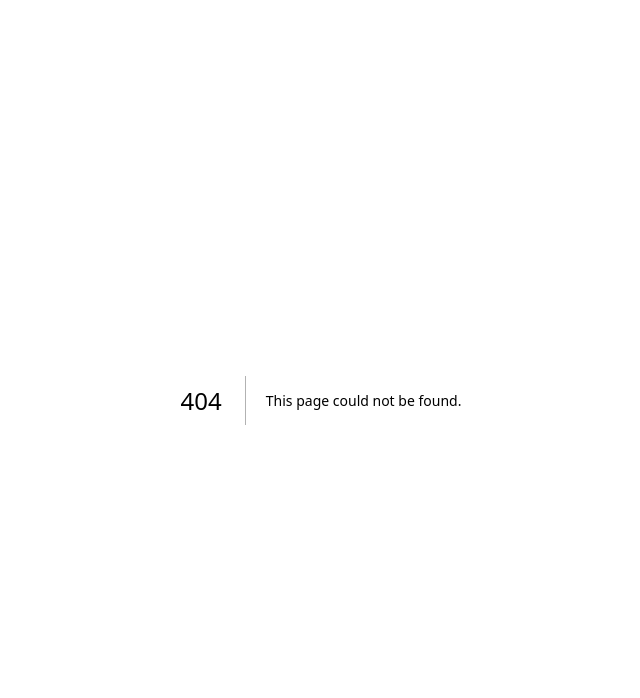
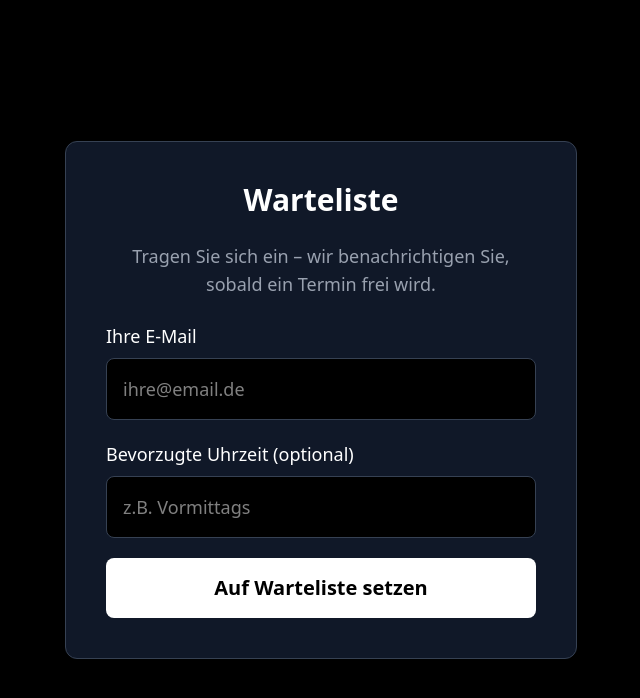
Before and after one commit to housniadmy-rgb/autooffice-pro-neu, a Next.js app: page /warteliste in a window 1280 px wide. Before the commit this address had no page. Shown: the top 698 px of the page, without its empty margins (319-959 px from the left). Built offline with nearby package versions, Linux system fonts and the light colour scheme.

Commit message:
Storno & Warteliste eingebaut

```diff
--- a/app/admin/page.tsx
+++ b/app/admin/page.tsx
@@ -9,7 +9,18 @@ const SUPABASE_KEY = "sb_publishable_hlfO39j5ABT-17h_sV1jDQ_6keQz0ij"
 export default function Admin() {
   const [users, setUsers] = useState<any[]>([])
   const [loading, setLoading] = useState(true)
-  const [stats, setStats] = useState({ total: 0, newToday: 0, active: 0 })
+  const [tab, setTab] = useState<"users" | "stornos" | "warteliste">("users")
+
+  const stornos = [
+    { email: "patient@test.de", datum: "01.06.2026", uhrzeit: "10:00", grund: "Termin passt nicht", status: "Storniert" },
+    { email: "andere@test.de", datum: "02.06.2026", uhrzeit: "14:00", grund: "", status: "Storniert" },
+  ]
+
+  const warteliste = [
+    { email: "warte@test.de", position: 1, wunsch: "Vormittags" },
+    { email: "dringend@test.de", position: 2, wunsch: "Nachmittags" },
+    { email: "neu@test.de", position: 3, wunsch: "" },
+  ]
 
   useEffect(() => {
     fetchUsers()
@@ -21,15 +32,7 @@ export default function Admin() {
         headers: { "apikey": SUPABASE_KEY, "Authorization": `Bearer ${SUPABASE_KEY}` },
       })
       const data = await res.json()
-      if (data.users) {
-        setUsers(data.users)
-        const today = new Date().toISOString().split("T")[0]
-        setStats({
-          total: data.users.length,
-          newToday: data.users.filter((u: any) => u.created_at?.startsWith(today)).length,
-          active: data.users.filter((u: any) => u.last_sign_in_at).length,
-        })
-      }
+      if (data.users) setUsers(data.users)
     } catch (err) {
       console.error(err)
     }
@@ -42,22 +45,81 @@ export default function Admin() {
     <main className="min-h-screen p-8">
       <div className="max-w-6xl mx-auto">
         <h1 className="text-4xl font-bold mb-8">Admin-Panel</h1>
-        <div className="grid md:grid-cols-3 gap-6 mb-10">
-          <div className="bg-gray-900 border border-gray-700 p-6 rounded-xl text-center">
-            <p className="text-3xl font-bold">{stats.total}</p>
-            <p className="text-gray-400 text-lg">Nutzer</p>
+
+        {/* Tabs */}
+        <div className="flex gap-4 mb-8">
+          <button onClick={() => setTab("users")} className={`px-6 py-3 rounded-lg text-lg font-semibold transition ${tab === "users" ? "bg-white text-black" : "bg-gray-800 text-white hover:bg-gray-700"}`}>Nutzer</button>
+          <button onClick={() => setTab("stornos")} className={`px-6 py-3 rounded-lg text-lg font-semibold transition ${tab === "stornos" ? "bg-white text-black" : "bg-gray-800 text-white hover:bg-gray-700"}`}>Stornierungen</button>
+          <button onClick={() => setTab("warteliste")} className={`px-6 py-3 rounded-lg text-lg font-semibold transition ${tab === "warteliste" ? "bg-white text-black" : "bg-gray-800 text-white hover:bg-gray-700"}`}>Warteliste</button>
+        </div>
+
+        {/* Users Tab */}
+        {tab === "users" && (
+          <div className="bg-gray-900 border border-gray-700 rounded-xl overflow-hidden">
+            <div className="p-6 border-b border-gray-700"><h2 className="text-2xl font-semibold">Alle Nutzer ({users.length})</h2></div>
+            <table className="w-full text-left text-lg">
+              <thead className="bg-gray-800"><tr><th className="p-4">Name</th><th className="p-4">E-Mail</th><th className="p-4">Registriert</th></tr></thead>
+              <tbody>
+                {users.map((user: any, i: number) => (
+                  <tr key={i} className="border-t border-gray-700">
+                    <td className="p-4">{user.user_metadata?.name || "-"}</td>
+                    <td className="p-4 text-gray-400">{user.email || "-"}</td>
+                    <td className="p-4 text-gray-400">{user.created_at ? new Date(user.created_at).toLocaleDateString("de-DE") : "-"}</td>
+                  </tr>
+                ))}
+              </tbody>
+            </table>
           </div>
-          <div className="bg-gray-900 border border-gray-700 p-6 rounded-xl text-center">
-            <p className="text-3xl font-bold text-green-400">{stats.newToday}</p>
-            <p className="text-gray-400 text-lg">Neu heute</p>
+        )}
+
+        {/* Stornos Tab */}
+        {tab === "stornos" && (
+          <div className="bg-gray-900 border border-gray-700 rounded-xl overflow-hidden">
+            <div className="p-6 border-b border-gray-700 flex justify-between items-center">
+              <h2 className="text-2xl font-semibold">Stornierungen ({stornos.length})</h2>
+              <span className="text-red-400 text-lg">Benachrichtigt: Warteliste</span>
+            </div>
+            <table className="w-full text-left text-lg">
+              <thead className="bg-gray-800"><tr><th className="p-4">Patient</th><th className="p-4">Datum</th><th className="p-4">Uhrzeit</th><th className="p-4">Grund</th><th className="p-4">Status</th></tr></thead>
+              <tbody>
+                {stornos.map((s, i) => (
+                  <tr key={i} className="border-t border-gray-700">
+                    <td className="p-4">{s.email}</td>
+                    <td className="p-4 text-gray-400">{s.datum}</td>
+                    <td className="p-4 text-gray-400">{s.uhrzeit}</td>
+                    <td className="p-4 text-gray-400">{s.grund || "-"}</td>
+                    <td className="p-4"><span className="text-red-400">{s.status}</span></td>
+                  </tr>
+                ))}
+              </tbody>
+            </table>
           </div>
-          <div className="bg-gray-900 border border-gray-700 p-6 rounded-xl text-center">
-            <p className="text-3xl font-bold text-blue-400">{stats.active}</p>
-            <p className="text-gray-400 text-lg">Aktiv</p>
+        )}
+
+        {/* Warteliste Tab */}
+        {tab === "warteliste" && (
+          <div className="bg-gray-900 border border-gray-700 rounded-xl overflow-hidden">
+            <div className="p-6 border-b border-gray-700 flex justify-between items-center">
+              <h2 className="text-2xl font-semibold">Warteliste ({warteliste.length})</h2>
+              <button className="bg-green-600 text-white px-4 py-2 rounded-lg text-lg hover:bg-green-700 transition">Nächsten benachrichtigen</button>
+            </div>
+            <table className="w-full text-left text-lg">
+              <thead className="bg-gray-800"><tr><th className="p-4">Position</th><th className="p-4">Patient</th><th className="p-4">Wunsch</th><th className="p-4">Aktion</th></tr></thead>
+              <tbody>
+                {warteliste.map((w, i) => (
+                  <tr key={i} className="border-t border-gray-700">
+                    <td className="p-4 font-bold text-xl">#{w.position}</td>
+                    <td className="p-4 text-gray-400">{w.email}</td>
+                    <td className="p-4 text-gray-400">{w.wunsch || "-"}</td>
+                    <td className="p-4"><button className="bg-white text-black px-4 py-1 rounded-lg text-lg hover:bg-gray-200 transition">Termin anbieten</button></td>
+                  </tr>
+                ))}
+              </tbody>
+            </table>
           </div>
-        </div>
-        <button onClick={fetchUsers} className="bg-white text-black px-6 py-3 rounded-lg text-lg font-semibold hover:bg-gray-200 transition">Aktualisieren</button>
-        <Link href="/" className="text-white underline text-lg ml-4">Zurück</Link>
+        )}
+
+        <div className="mt-8"><Link href="/" className="text-white underline text-lg">← Zurück</Link></div>
       </div>
     </main>
   )
--- /dev/null
+++ b/app/storno/page.tsx
@@ -0,0 +1,47 @@
+"use client"
+
+import { useState } from "react"
+import Link from "next/link"
+
+export default function Storno() {
+  const [email, setEmail] = useState("")
+  const [grund, setGrund] = useState("")
+  const [storniert, setStorniert] = useState(false)
+
+  const handleStorno = (e: React.FormEvent) => {
+    e.preventDefault()
+    setStorniert(true)
+  }
+
+  return (
+    <main className="min-h-screen p-8 flex items-center justify-center">
+      <div className="bg-gray-900 border border-gray-700 p-10 rounded-xl max-w-lg w-full">
+        {!storniert ? (
+          <>
+            <h1 className="text-3xl font-bold mb-6 text-center">Termin stornieren</h1>
+            <form onSubmit={handleStorno} className="space-y-5">
+              <div>
+                <label className="block text-lg mb-2">Ihre E-Mail</label>
+                <input type="email" value={email} onChange={(e) => setEmail(e.target.value)} className="w-full p-4 rounded-lg bg-black border border-gray-700 text-white text-lg" placeholder="ihre@email.de" required />
+              </div>
+              <div>
+                <label className="block text-lg mb-2">Grund (optional)</label>
+                <input type="text" value={grund} onChange={(e) => setGrund(e.target.value)} className="w-full p-4 rounded-lg bg-black border border-gray-700 text-white text-lg" placeholder="z.B. Termin passt nicht" />
+              </div>
+              <button type="submit" className="w-full bg-red-600 text-white text-xl font-semibold py-4 rounded-lg hover:bg-red-700 transition">Termin stornieren</button>
+            </form>
+          </>
+        ) : (
+          <div className="text-center">
+            <h2 className="text-3xl font-bold mb-4 text-green-400">Termin storniert</h2>
+            <p className="text-lg text-gray-300 mb-6">Die Praxis wurde benachrichtigt. Falls ein anderer Termin frei wird, informieren wir Sie.</p>
+            <Link href="/warteliste" className="inline-block bg-white text-black text-lg font-semibold px-6 py-3 rounded-lg hover:bg-gray-200 transition">Auf Warteliste setzen</Link>
+          </div>
+        )}
+        <div className="mt-6 text-center">
+          <Link href="/" className="text-white underline text-lg">← Zurück</Link>
+        </div>
+      </div>
+    </main>
+  )
+}
--- /dev/null
+++ b/app/warteliste/page.tsx
@@ -0,0 +1,47 @@
+"use client"
+
+import { useState } from "react"
+import Link from "next/link"
+
+export default function Warteliste() {
+  const [email, setEmail] = useState("")
+  const [wuensche, setWuensche] = useState("")
+  const [eingetragen, setEingetragen] = useState(false)
+  const [position] = useState(Math.floor(Math.random() * 5) + 1)
+
+  const handleEintrag = (e: React.FormEvent) => {
+    e.preventDefault()
+    setEingetragen(true)
+  }
+
+  return (
+    <main className="min-h-screen p-8 flex items-center justify-center">
+      <div className="bg-gray-900 border border-gray-700 p-10 rounded-xl max-w-lg w-full">
+        {!eingetragen ? (
+          <>
+            <h1 className="text-3xl font-bold mb-6 text-center">Warteliste</h1>
+            <p className="text-lg text-gray-400 mb-6 text-center">Tragen Sie sich ein – wir benachrichtigen Sie, sobald ein Termin frei wird.</p>
+            <form onSubmit={handleEintrag} className="space-y-5">
+              <div>
+                <label className="block text-lg mb-2">Ihre E-Mail</label>
+                <input type="email" value={email} onChange={(e) => setEmail(e.target.value)} className="w-full p-4 rounded-lg bg-black border border-gray-700 text-white text-lg" placeholder="ihre@email.de" required />
+              </div>
+              <div>
+                <label className="block text-lg mb-2">Bevorzugte Uhrzeit (optional)</label>
+                <input type="text" value={wuensche} onChange={(e) => setWuensche(e.target.value)} className="w-full p-4 rounded-lg bg-black border border-gray-700 text-white text-lg" placeholder="z.B. Vormittags" />
+              </div>
+              <button type="submit" className="w-full bg-white text-black text-xl font-semibold py-4 rounded-lg hover:bg-gray-200 transition">Auf Warteliste setzen</button>
+            </form>
+          </>
+        ) : (
+          <div className="text-center">
+            <h2 className="text-3xl font-bold mb-4 text-green-400">Sie sind auf der Warteliste!</h2>
+            <p className="text-2xl font-bold text-white mb-4">Position: {position}</p>
+            <p className="text-lg text-gray-300 mb-6">Sobald ein Termin frei wird, bekommen Sie automatisch eine E-Mail. Sie können den Termin dann mit einem Klick übernehmen.</p>
+            <Link href="/" className="inline-block bg-white text-black text-lg font-semibold px-6 py-3 rounded-lg hover:bg-gray-200 transition">Zurück zur Startseite</Link>
+          </div>
+        )}
+      </div>
+    </main>
+  )
+}
```
